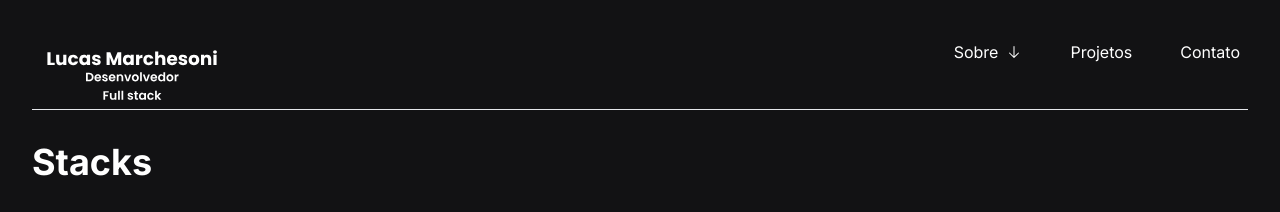
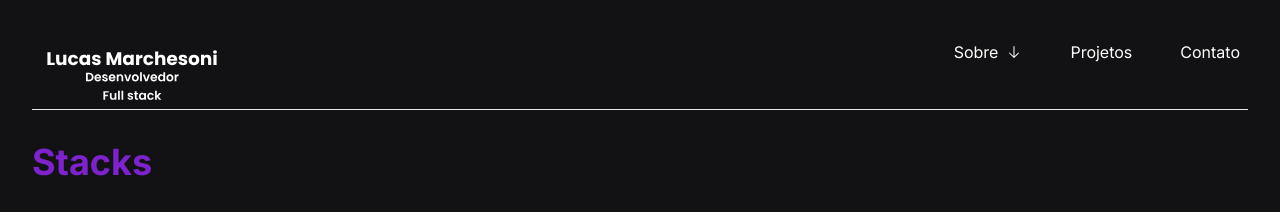
Before and after one commit to Lucas-2000/portfolio, a Next.js app: page /stacks in a window 1280 px wide. Shown: the top 212 px of the page. Built offline with nearby package versions, Linux system fonts and the light colour scheme.

Commit message:
[fix] fixed colors

```diff
--- a/src/app/experiencias/page.tsx
+++ b/src/app/experiencias/page.tsx
@@ -11,7 +11,7 @@ export default function Experiencias() {
           <hr />
         </div>
         <section className="mt-4 sm:mt-8">
-          <h1 className="text-2xl sm:text-3xl md:text-4xl font-bold">
+          <h1 className="text-2xl sm:text-3xl md:text-4xl text-purple-700 font-bold">
             Minhas experiências
           </h1>
         </section>
--- a/src/app/projetos/page.tsx
+++ b/src/app/projetos/page.tsx
@@ -62,7 +62,7 @@ export default function Projetos() {
           <hr />
         </div>
         <section className="mt-4 sm:mt-8">
-          <h1 className="text-2xl sm:text-3xl md:text-4xl font-bold">
+          <h1 className="text-2xl sm:text-3xl md:text-4xl text-purple-700 font-bold">
             Projetos
           </h1>
         </section>
--- a/src/app/sobre-mim/page.tsx
+++ b/src/app/sobre-mim/page.tsx
@@ -11,7 +11,7 @@ export default function SobreMim() {
           <hr />
         </div>
         <section id="about" className="mt-4 sm:mt-8">
-          <h1 className="text-2xl sm:text-3xl md:text-4xl font-bold">
+          <h1 className="text-2xl sm:text-3xl md:text-4xl text-purple-700 font-bold">
             Sobre mim
           </h1>
         </section>
--- a/src/app/stacks/page.tsx
+++ b/src/app/stacks/page.tsx
@@ -12,7 +12,9 @@ export default function Stacks() {
           <hr />
         </div>
         <section className="mt-4 sm:mt-8">
-          <h1 className="text-2xl sm:text-3xl md:text-4xl font-bold">Stacks</h1>
+          <h1 className="text-2xl sm:text-3xl md:text-4xl text-purple-700 font-bold">
+            Stacks
+          </h1>
         </section>
         <section className="grid grid-cols-1 sm:grid-cols-2 md:grid-cols-3 lg:grid-cols-4 xl:grid-cols-6 gap-8 mt-8 bg-dark text-white">
           {stacksList.map((stack) => (
```
